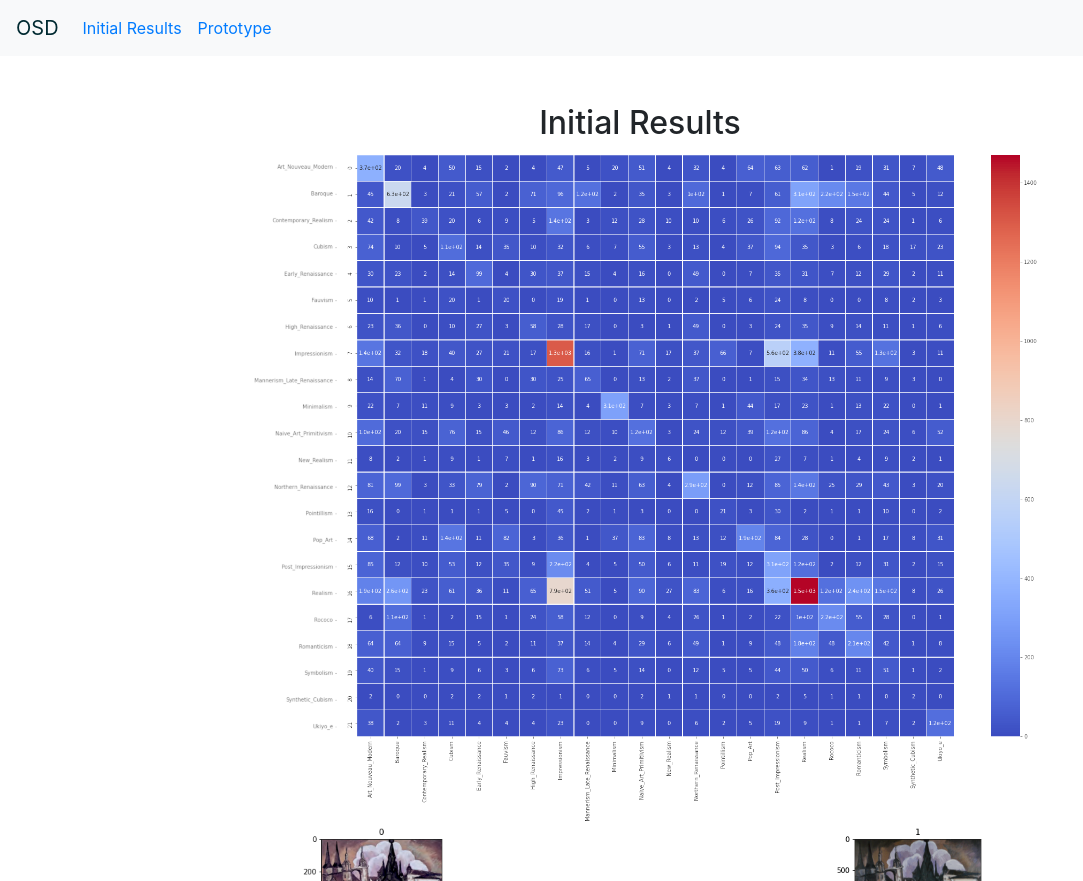
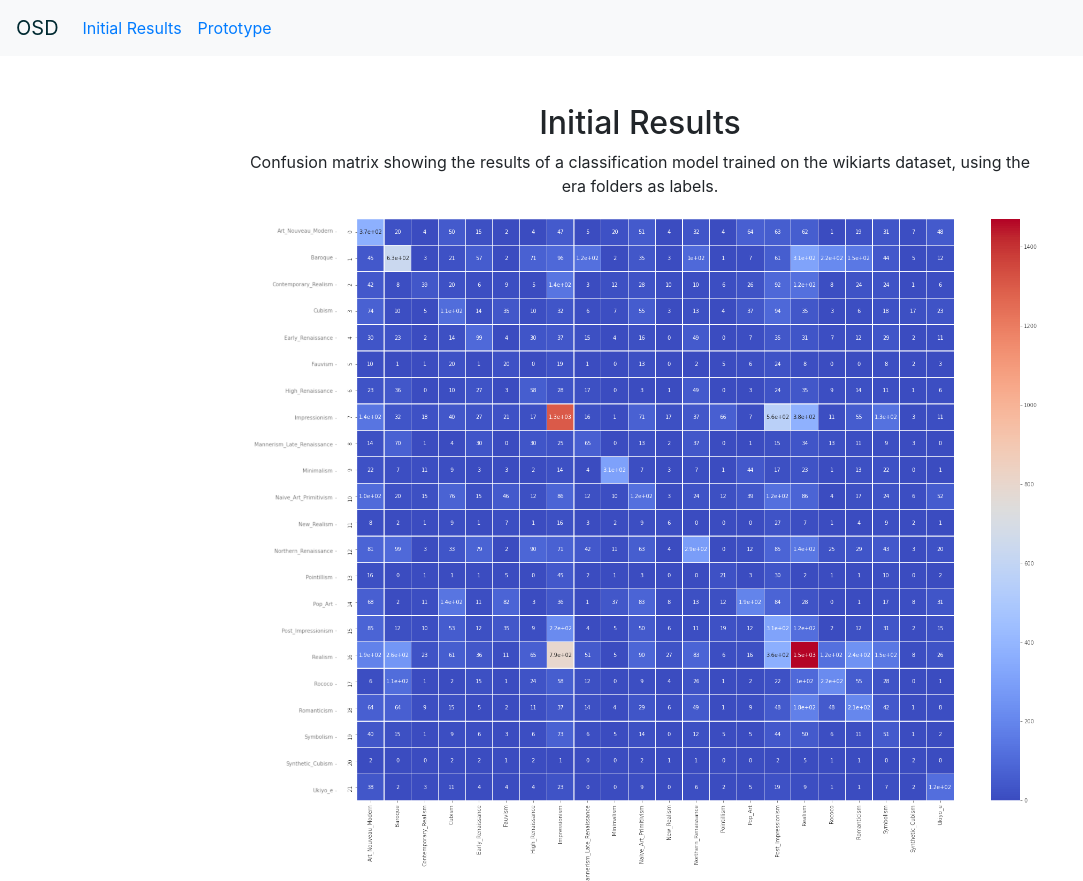
Before and after one commit to ucdscenter/open-art-app, a Django app: page /similar_art/initial_results in a window 1280 px wide. Shown: the top 881 px of the page, without its empty margins (0-1083 px from the left). Run offline with Django 3.2, Linux system fonts and the light colour scheme; some libraries are stand-ins or nearby versions.

Commit message:
adding image descriptions

```diff
--- a/open_art/similar_art/static/similar_art/style.css
+++ b/open_art/similar_art/static/similar_art/style.css
@@ -1,3 +1,7 @@
 .hidden {
 	display: none;
 }
+
+.screen-col {
+	min-height: 700px;
+}
--- a/open_art/similar_art/templates/similar_art/base.html
+++ b/open_art/similar_art/templates/similar_art/base.html
@@ -134,12 +134,7 @@
 {% block footer_javascript_page %}
 {% endblock footer_javascript_page %}
 <script type="text/javascript">
-  if(window.innerHeight < 700){
-    $('.screen-col').height(700)
-  }
-  else{
-    $('.screen-col').height(window.innerHeight)
-  }
+
 </script>
 {% endblock footer_javascript %}
 </html>
--- a/open_art/similar_art/templates/similar_art/initial_results.html
+++ b/open_art/similar_art/templates/similar_art/initial_results.html
@@ -7,9 +7,9 @@
     <div class="col-8">
       <h2>Initial Results</h2>
 
-
+      <p>Confusion matrix showing the results of a classification model trained on the wikiarts dataset, using the era folders as labels.</p>
       <img src="{% static 'similar_art/images/Confusion_matrix.png' %}" class="img-fluid" alt="Confusion matrix showing classification results on wikiarts eras" >
-
+      <p>A sampling of results showing image similarity results from a sample of the wikiarts dataset. Image 0 is the input image.</p>
        <img src="{% static 'similar_art/images/wikiarts_results_survey_image_1.png' %}" class="img-fluid" alt="Confusion matrix showing classification results on wikiarts eras" >
 
         <img src="{% static 'similar_art/images/wikiarts_results_survey_image_2.png' %}" class="img-fluid" alt="Confusion matrix showing classification results on wikiarts eras" >
@@ -19,5 +19,7 @@
 
 {% endblock content %}
 {% block footer_javascript_page %}
+<script type="text/javascript">
 
+</script>
 {% endblock footer_javascript_page %}
```
